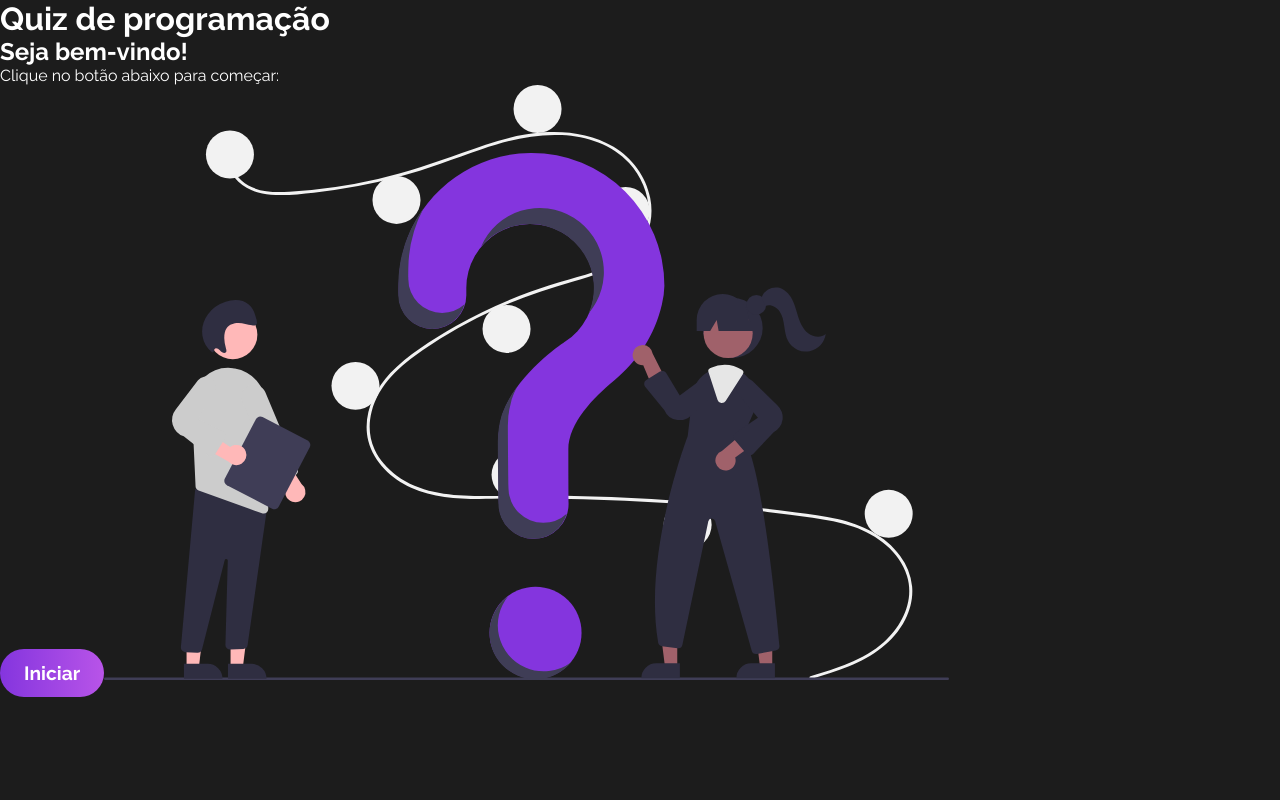
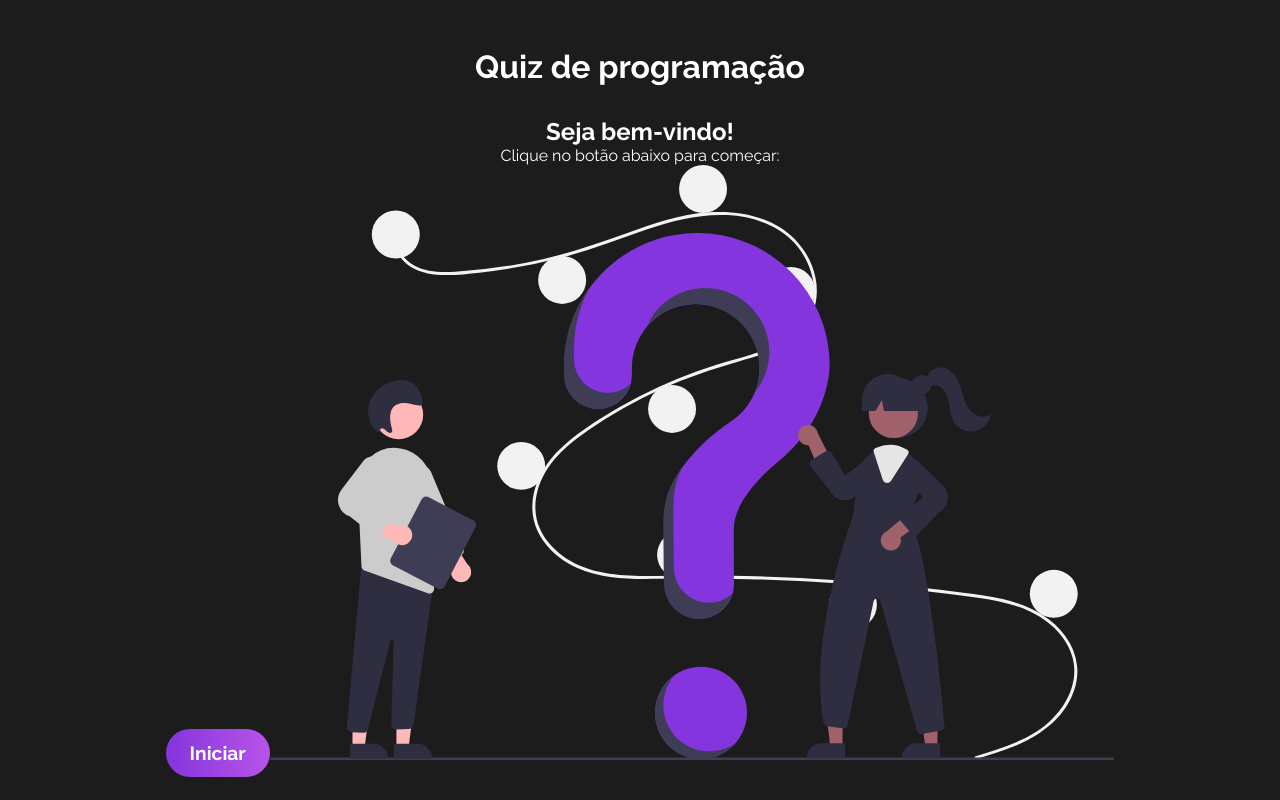
Before and after one commit to Arydiane/quiz, a React (Vite) app: page / in a window 1280 px wide. Built offline with nearby package versions, Linux system fonts and the light colour scheme.

Commit message:
adiciona estilizações para app

```diff
--- a/src/App.css
+++ b/src/App.css
@@ -0,0 +1,12 @@
+.App {
+    text-align: center;
+    padding-top: 3rem;
+    display: flex;
+    flex-direction: column;
+    align-items: center;
+    justify-content: center;
+}
+
+.App h1 {
+    margin-bottom: 2rem;
+}
```
